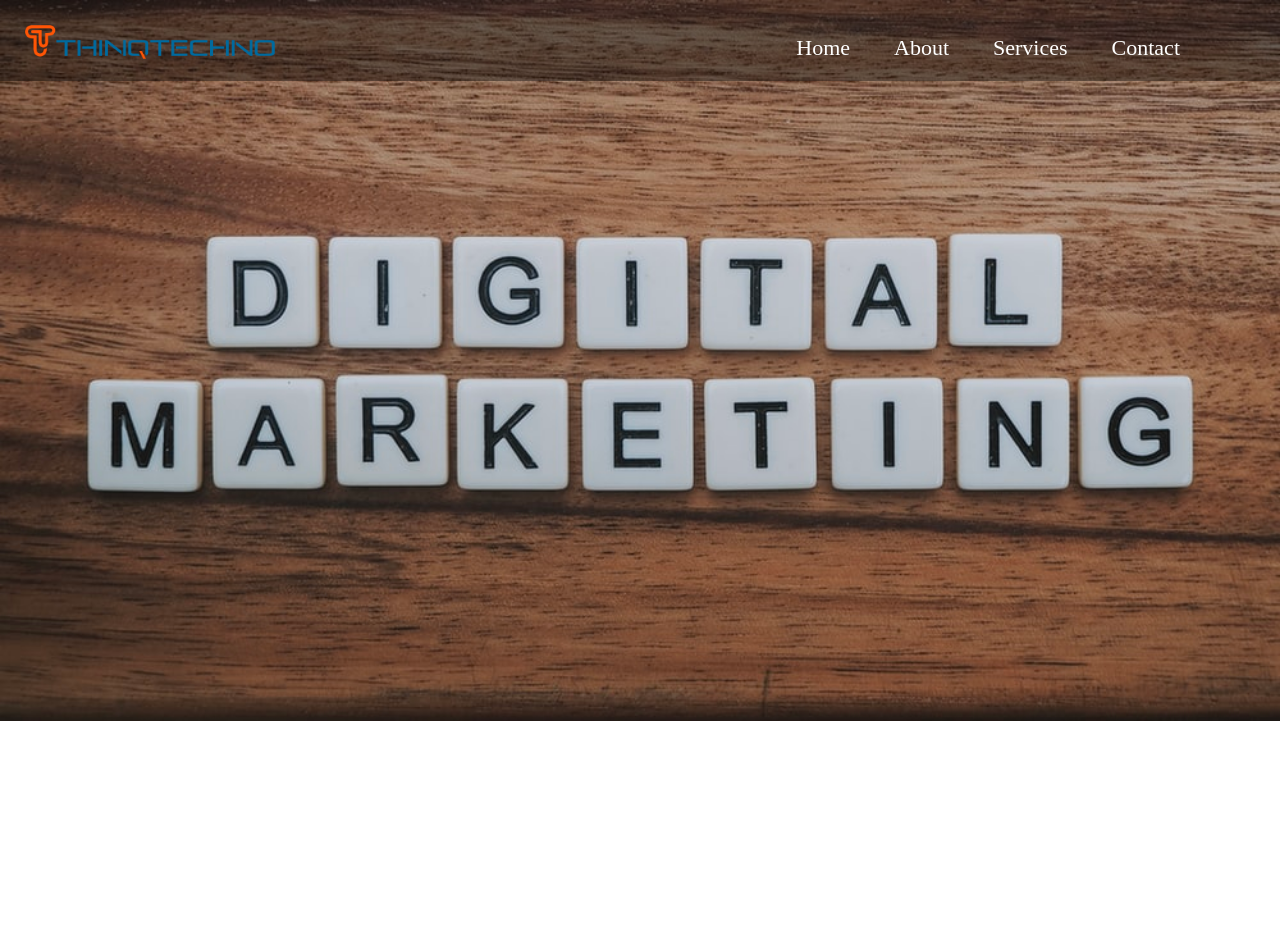
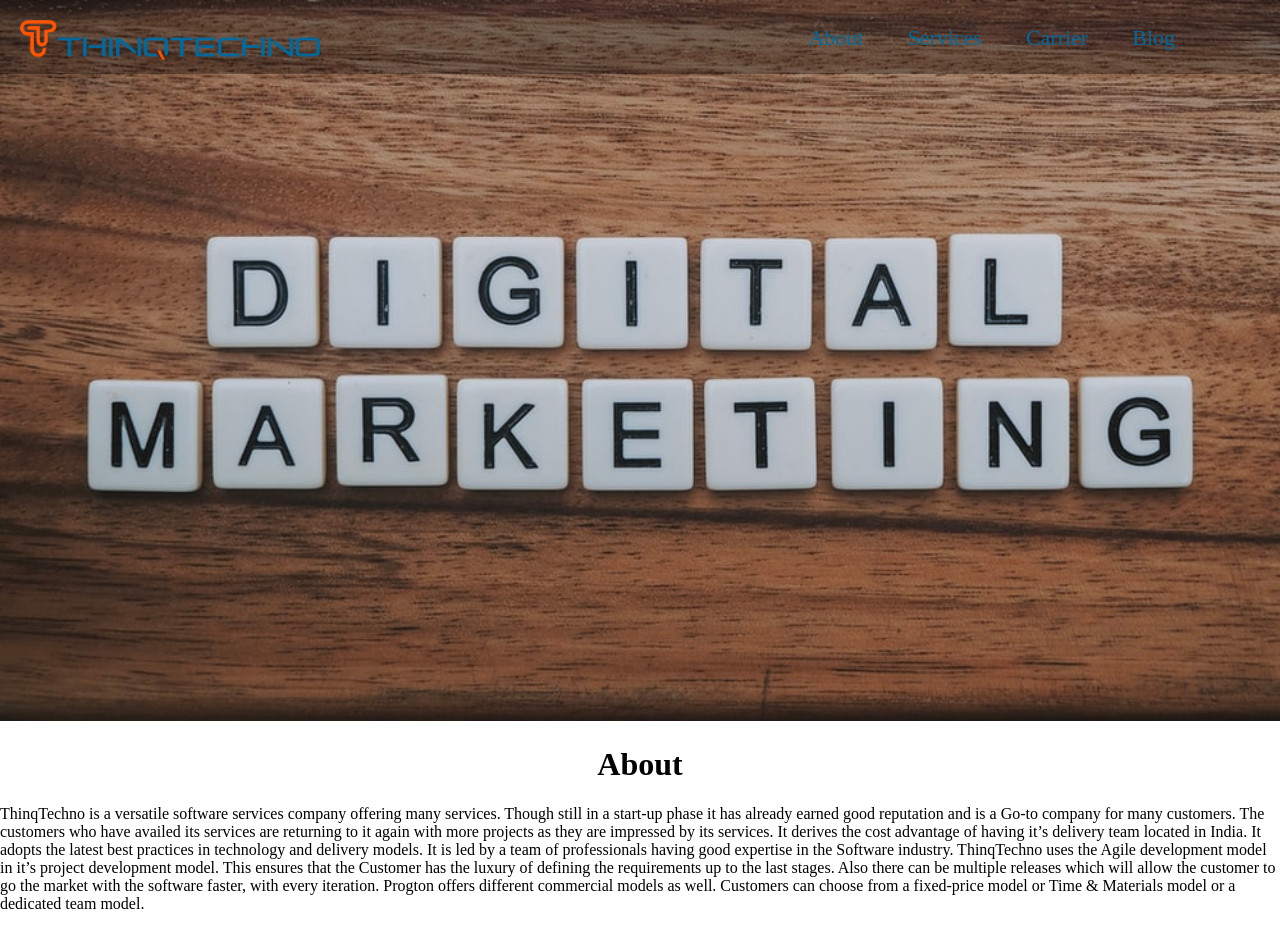
Before and after one commit to ThinqTechno/thinqTechno_website, a plain HTML site: page index.html in a window 1280 px wide. Before the commit the page ends 800 px from the top, so only its background shows below. Drawn offline with nearby package versions, Linux system fonts and the light colour scheme.

Commit message:
changing header color from transparent to white  on scrolling

```diff
--- a/index.html
+++ b/index.html
@@ -4,6 +4,7 @@
     <meta charset="UTF-8">
     <meta name="viewport" content="width=device-width, initial-scale=1.0">
     <title>ThinqTechno</title>
+    <script type="text/javascript" src="http://code.jquery.com/jquery-1.7.1.min.js"></script>
     <style>
         body{
             margin: 0;
@@ -13,8 +14,8 @@
             width: 100%;
         }
         .header{
-            padding: 20px;
-            background:rgba(0,0,0,0.4);
+            padding: 15px;
+            background:rgba(0,0,0,0.3);
             /* transition:background 1.5s ease; */
             position:fixed;
             width: 100%;
@@ -25,11 +26,11 @@
             position: relative;
             top: 5px;
             left: 5px;
-            width: 250px;
+            width: 300px;
         }
         .nav-bar{
             float: right;
-            padding-top: 15px;
+            padding-top: 10px;
             padding-right: 100px;
         }
         .nav{
@@ -42,31 +43,59 @@
         }
         .nav > li > a{
             text-decoration: none;
-            color: white;
+            color: #016a9d;
             font-size: 22px;
             padding: 10px 20px;
         }
         .nav > li > a:hover{
-            color: #016a9d;
+            /* color: #016a9d; */
+            color: #ff5505;
         }
-
+        .active{
+            /* background-color: rgb(41, 40, 40); */
+            background-color: rgb(255, 255, 255);
+        }
     </style>
 </head>
 <body>
-
     <div class="header">
-            <img id="logo" src="images/logo.png" alt="ThinqTechno" >
+        <a href="index.html"><img id="logo" src="images/logo.png" alt="ThinqTechno" ></a>
         <div class="nav-bar">
             <ul class="nav">
-                    <li><a href="#">Home</a></li>
                 <li><a href="#">About</a></li>
                 <li><a href="#">Services</a></li>
-                    <li><a href="#">Contact</a></li>
+                <li><a href="#">Carrier</a></li>
+                <li><a href="#">Blog</a></li>
             </ul>
         </div>
         </div>
         <div class="main">
             <img src="images/dm.jfif" alt="Background_image">
         </div>
+        <div>
+            <h1 style="text-align: center;">About</h1>
+            <p>
+                ThinqTechno is a versatile software services company offering many services.
+                Though still in a start-up phase it has already earned good reputation and is a Go-to company for many customers.
+                The customers who have availed its services are returning to it again with more projects as they are impressed by its services.
+                It derives the cost advantage of having it’s delivery team located in India. It adopts the latest best practices in technology and delivery models.
+                It is led by a team of professionals having good expertise in the Software industry. ThinqTechno uses the Agile development model in it’s project development model.
+                This ensures that the Customer has the luxury of defining the requirements up to the last stages.
+                Also there can be multiple releases which will allow the customer to go the market with the software faster, with every iteration.
+                Progton offers different commercial models as well. Customers can choose from a fixed-price model or Time & Materials model or a dedicated team model.
+            </p>
+        </div>
+        <script>
+            $(function(){
+                $(window).on("scroll",function(){
+                    if($(window).scrollTop() > 300){
+                        $(".header").addClass("active");
+                    }else
+                    {
+                        $(".header").removeClass("active");
+                    }
+                });
+            });
+        </script>
 </body>
 </html>
```
Lines whose indentation alone changed are shown as unchanged.
